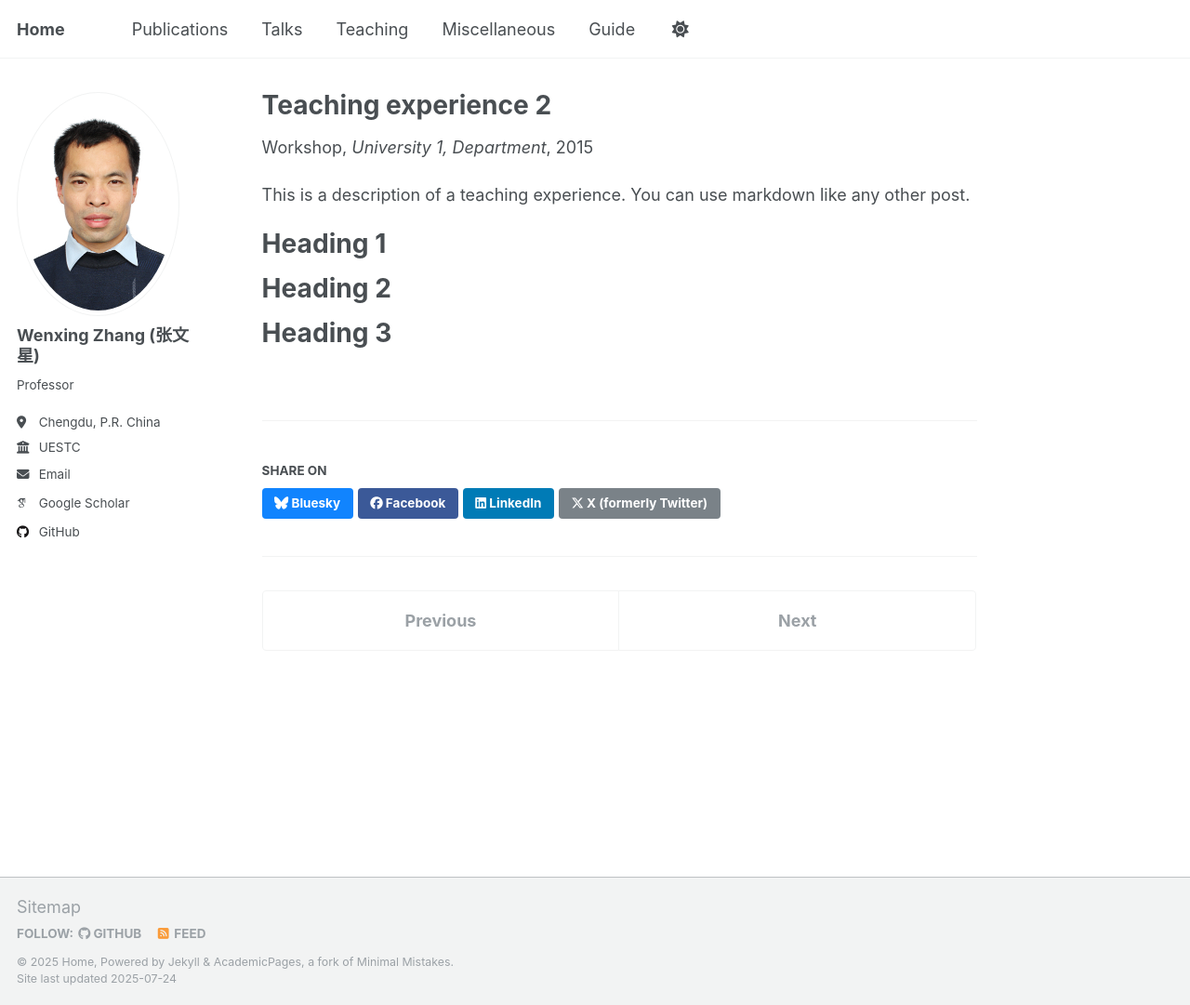
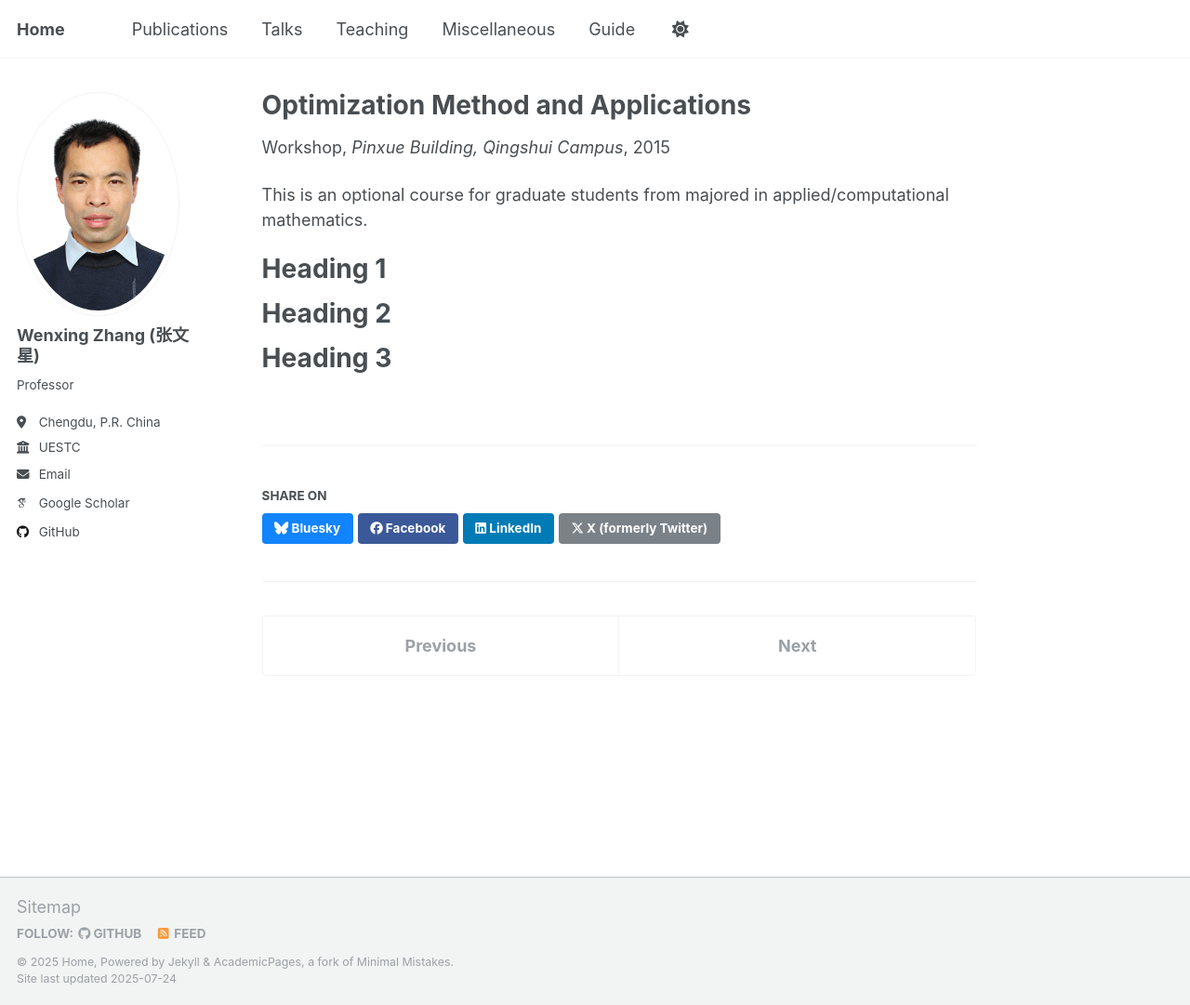
Before and after one commit to WenxingZhang/WenxingZhang.github.io, a Jekyll site: the page built from _teaching/2015-spring-teaching-2.md, in a window 1280 px wide and 1081 px high. Shown: the whole window at 93% size. Built offline with Jekyll 4.4.1, drawn with Linux system fonts in a browser that asks for light colours; some web fonts are replaced; a script that is not in the unit is left out.

Commit message:
Update 2015-spring-teaching-2.md

```diff
--- a/_teaching/2015-spring-teaching-2.md
+++ b/_teaching/2015-spring-teaching-2.md
@@ -1,14 +1,13 @@
 ---
-title: "Teaching experience 2"
+title: "Optimization Method and Applications"
 collection: teaching
 type: "Workshop"
 permalink: /teaching/2015-spring-teaching-1
-venue: "University 1, Department"
+venue: "Pinxue Building, Qingshui Campus"
 date: 2015-01-01
-location: "City, Country"
+location: "Chengdu, P.R. China"
 ---
-
-This is a description of a teaching experience. You can use markdown like any other post.
+This is an optional course for graduate students from majored in applied/computational mathematics.
 
 Heading 1
 ======
```
